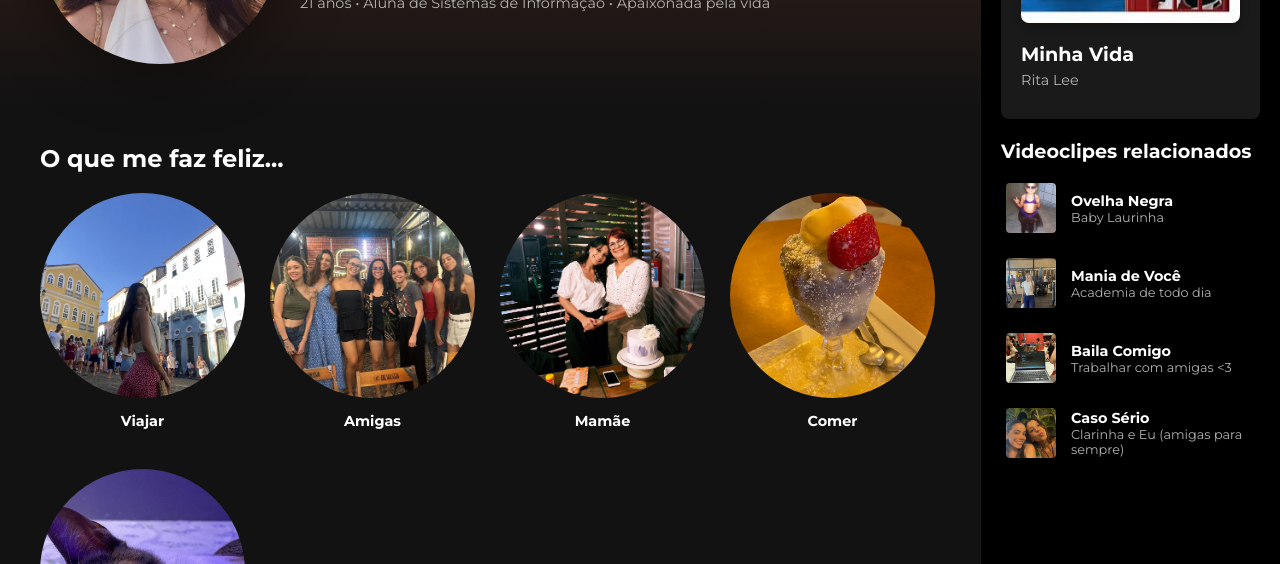
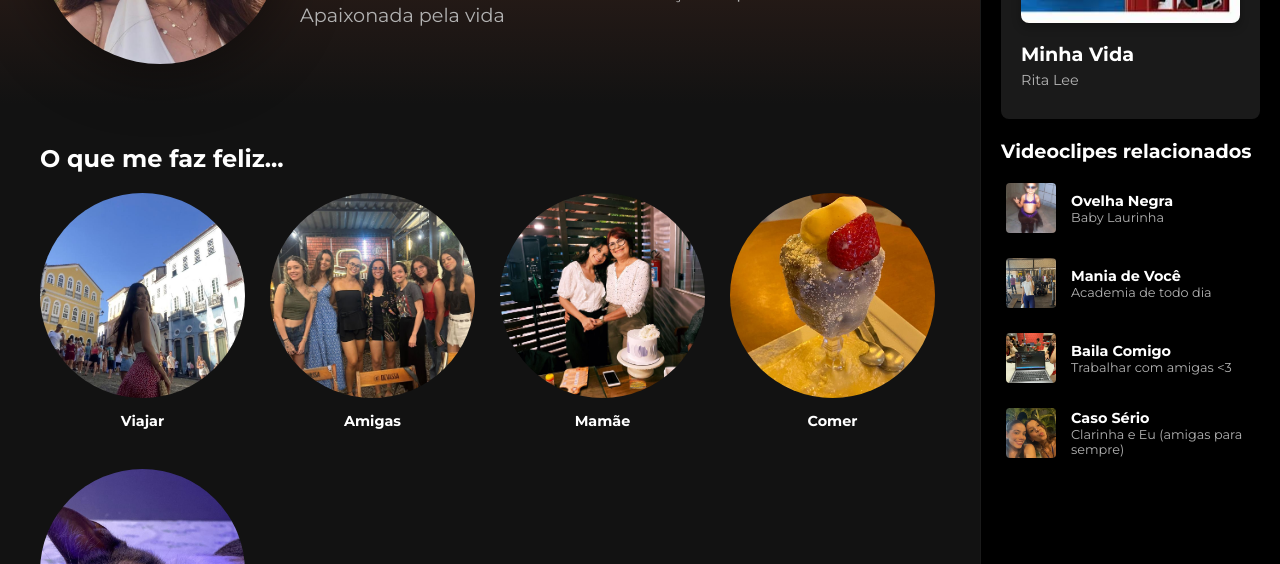
Before and after one commit to lauravfonseca/Pagina-Pessoal-PTC-2025-DEV, a plain HTML site: page index.html in a window 1280 px wide. Shown: the part 236-800 px from the top of the page. Drawn offline with Linux system fonts and the light colour scheme.

Commit message:
tamanho da descrição

```diff
--- a/index.html
+++ b/index.html
@@ -18,7 +18,7 @@
         <img src="assets/laura-perfil.jpeg" alt="Foto de perfil" class="foto-perfil">
         <div class="perfil-info">
           <h1>Laura Fonseca</h1>
-          <p class="perfil-stats">21 anos • Aluna de Sistemas de Informação • Apaixonada pela vida</p>
+          <p class="perfil-stats">21 anos • Aluna de Sistemas de Informação • Aprendiz constante • Apaixonada pela vida</p>
         </div>
       </header>
 
--- a/style.css
+++ b/style.css
@@ -85,7 +85,7 @@ body {
 }
 
 .perfil-stats {
-  font-size: 0.9em;
+  font-size: 1.2em;
   margin: 0;
   color: #b3b3b3; /* Cinza claro do Spotify */
 }
```
